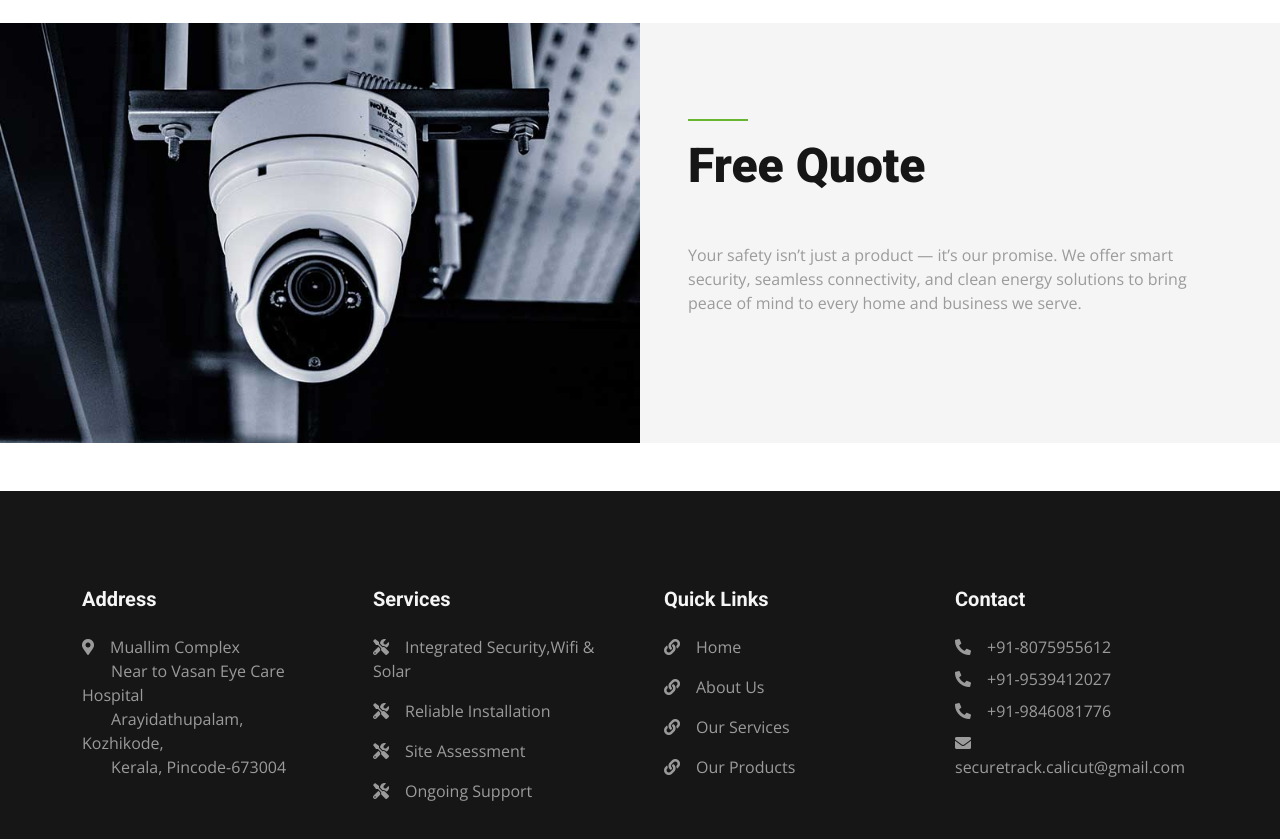
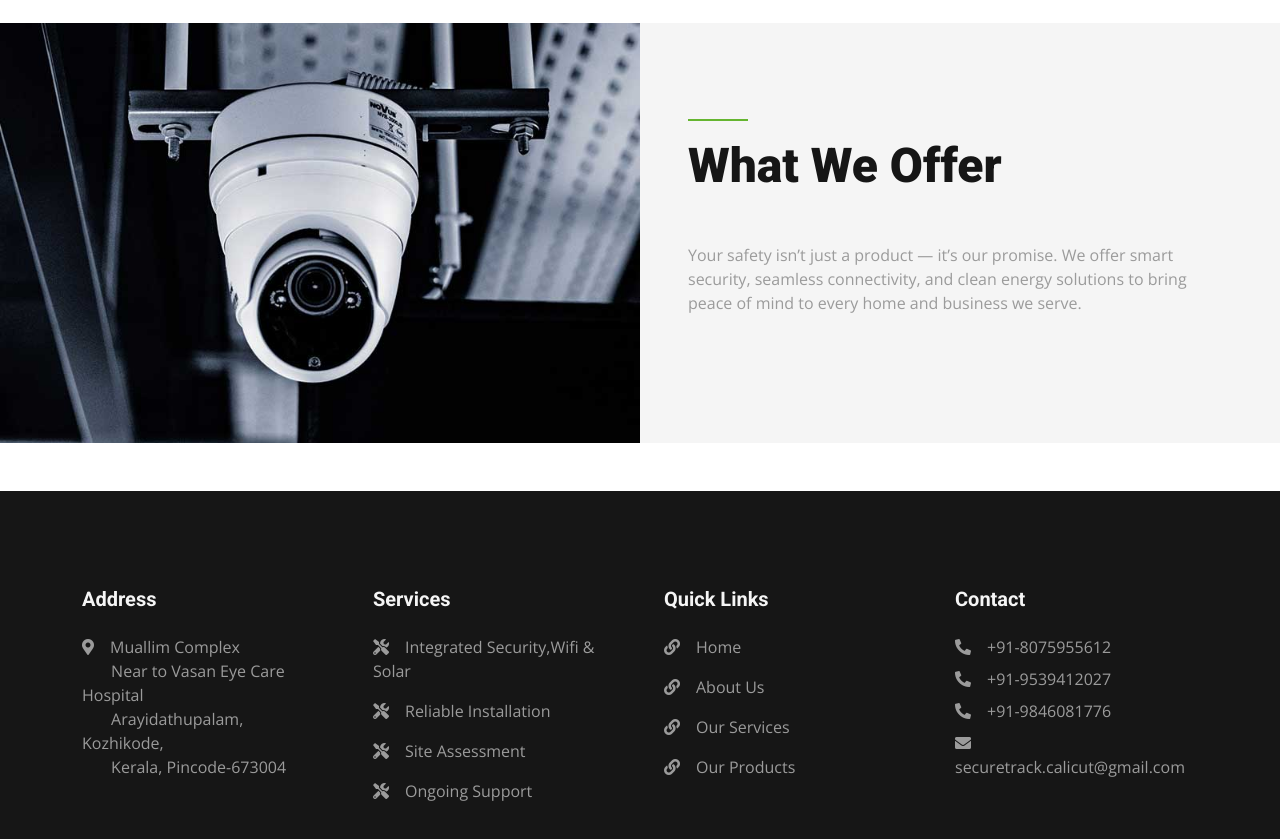
Before and after one commit to Midhusha60/SecureTrack, a plain HTML site: page index.html in a window 1280 px wide. Shown: the part 4500-5339 px from the top of the page. Drawn offline with nearby package versions, Linux system fonts and the light colour scheme.

Commit message:
Update index.html

```diff
--- a/index.html
+++ b/index.html
@@ -527,7 +527,7 @@
                 <div class="col-lg-6 quote-text py-5 wow fadeIn" data-wow-delay="0.5s">
                     <div class="p-lg-5 pe-lg-0">
                         <div class="bg-primary mb-3" style="width: 60px; height: 2px;"></div>
-                        <h1 class="display-5 mb-5">Free Quote</h1>
+                        <h1 class="display-5 mb-5">What We Offer</h1>
                         <p class="mb-4 pb-2">Your safety isn’t just a product — it’s our promise. We offer smart security, seamless connectivity, and clean energy solutions to bring peace of mind to every home and business we serve.</p>
 <!--                        <form>-->
 <!--                            <div class="row g-3">-->
```
